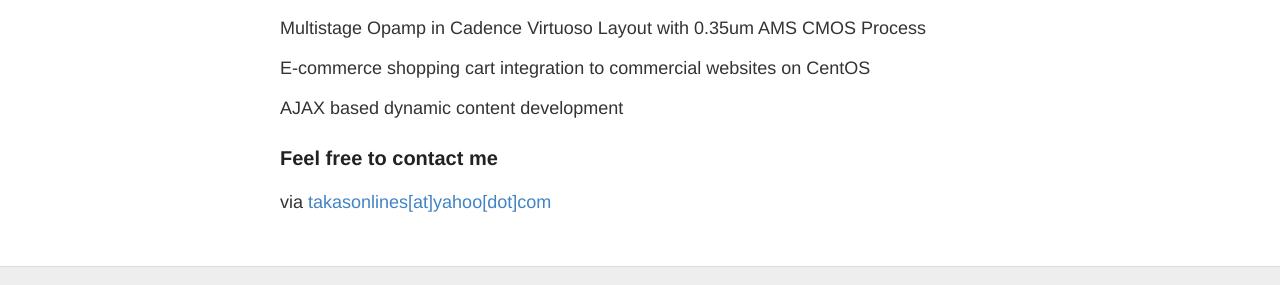
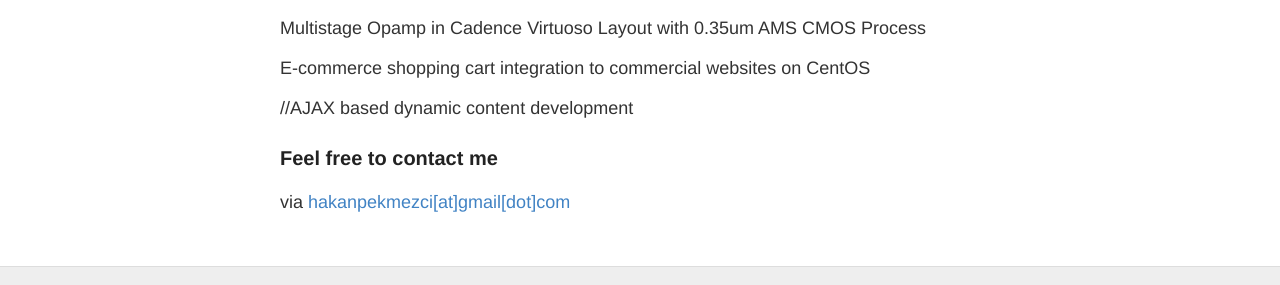
Before and after one commit to pekmezci/pekmezci.github.io, a Jekyll site: the page built from about.md, in a window 1280 px wide and 900 px high, scrolled down 1519 px. Shown: the part 545-830 px from the top of the window. Built offline with Jekyll 4.4.1, drawn with Linux system fonts in a browser that asks for light colours.

Commit message:
Update about.md

```diff
--- a/about.md
+++ b/about.md
@@ -77,8 +77,8 @@ Multistage Opamp in Cadence Virtuoso Layout with 0.35um AMS CMOS Process
 
 E-commerce shopping cart integration to commercial websites on CentOS
 
-AJAX based dynamic content development
+//AJAX based dynamic content development
 
 ### Feel free to contact me
 
-via [takasonlines[at]yahoo[dot]com](mailto:takasonlines[at]yahoo[dot]com)
+via [hakanpekmezci[at]gmail[dot]com](mailto:hakanpekmezci[at]gmail[dot]com)
```
